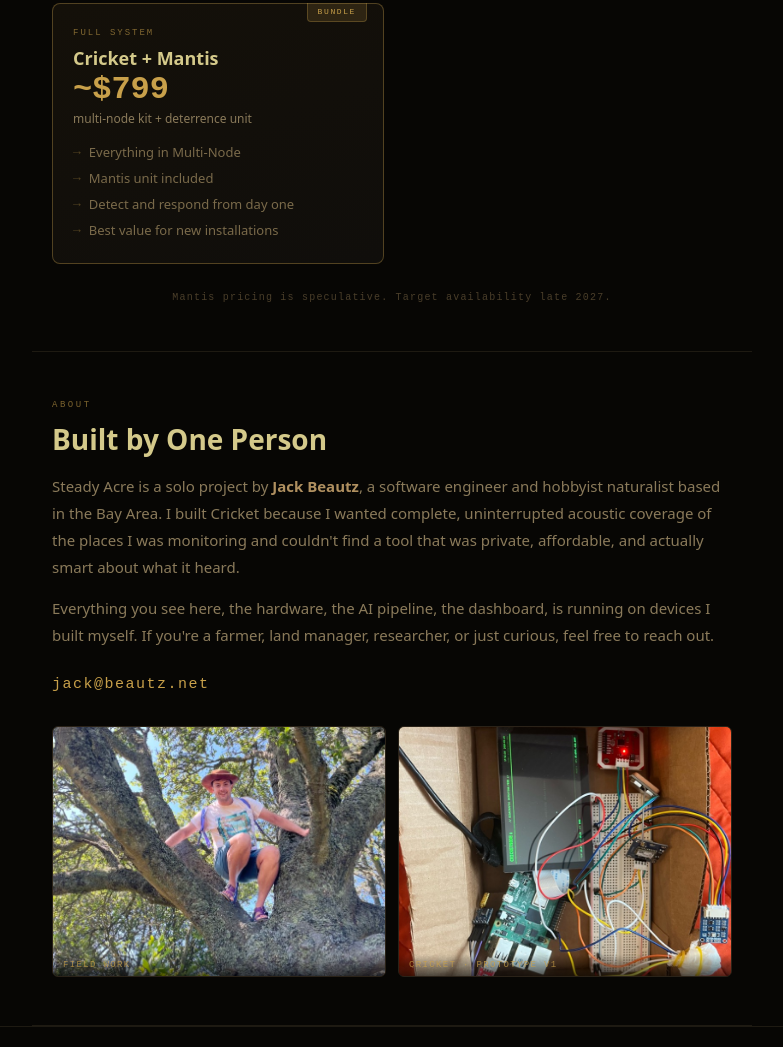
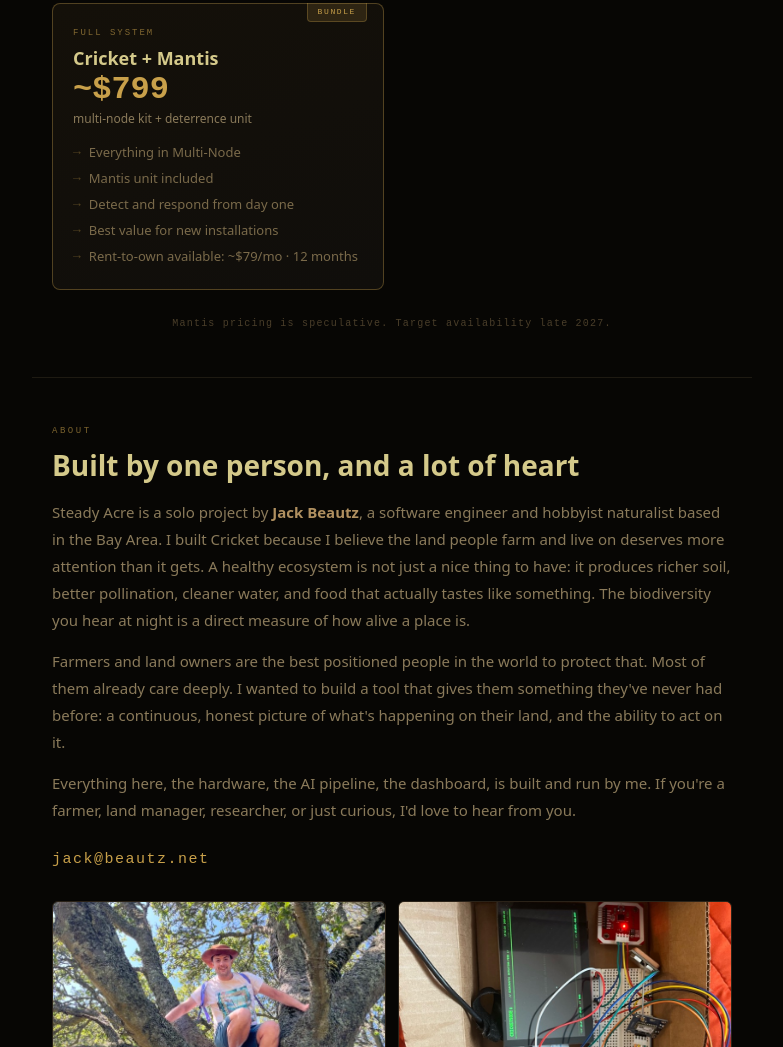
Before and after one commit to jbeautz/Maggii-public, a plain HTML site: page about.html in a window 1280 px wide. Shown: the part 3767-4814 px from the top of the page, without its empty margins (248-1031 px from the left). Drawn offline with Linux system fonts and the light colour scheme.

Commit message:
update about section: heart + biodiversity mission, bundle rent-to-own

```diff
--- a/about.html
+++ b/about.html
@@ -973,6 +973,7 @@ function checkGate() {
           <li>Mantis unit included</li>
           <li>Detect and respond from day one</li>
           <li>Best value for new installations</li>
+          <li>Rent-to-own available: ~$79/mo · 12 months</li>
         </ul>
       </div>
     </div>
@@ -982,10 +983,11 @@ function checkGate() {
   <!-- About / contact -->
   <div class="section">
     <div class="section-label">About</div>
-    <h2 class="section-title">Built by One Person</h2>
+    <h2 class="section-title">Built by one person, and a lot of heart</h2>
     <div class="section-body">
-      <p>Steady Acre is a solo project by <strong>Jack Beautz</strong>, a software engineer and hobbyist naturalist based in the Bay Area. I built Cricket because I wanted complete, uninterrupted acoustic coverage of the places I was monitoring and couldn't find a tool that was private, affordable, and actually smart about what it heard.</p>
-      <p>Everything you see here, the hardware, the AI pipeline, the dashboard, is running on devices I built myself. If you're a farmer, land manager, researcher, or just curious, feel free to reach out.</p>
+      <p>Steady Acre is a solo project by <strong>Jack Beautz</strong>, a software engineer and hobbyist naturalist based in the Bay Area. I built Cricket because I believe the land people farm and live on deserves more attention than it gets. A healthy ecosystem is not just a nice thing to have: it produces richer soil, better pollination, cleaner water, and food that actually tastes like something. The biodiversity you hear at night is a direct measure of how alive a place is.</p>
+      <p>Farmers and land owners are the best positioned people in the world to protect that. Most of them already care deeply. I wanted to build a tool that gives them something they've never had before: a continuous, honest picture of what's happening on their land, and the ability to act on it.</p>
+      <p>Everything here, the hardware, the AI pipeline, the dashboard, is built and run by me. If you're a farmer, land manager, researcher, or just curious, I'd love to hear from you.</p>
       <p style="margin-top:20px;">
         <a href="mailto:jack@beautz.net" style="color:var(--gold);text-decoration:none;font-family:var(--font);letter-spacing:0.1em;">jack@beautz.net</a>
       </p>
```
Also changed, not shown: index.html (+5 -3 lines).
